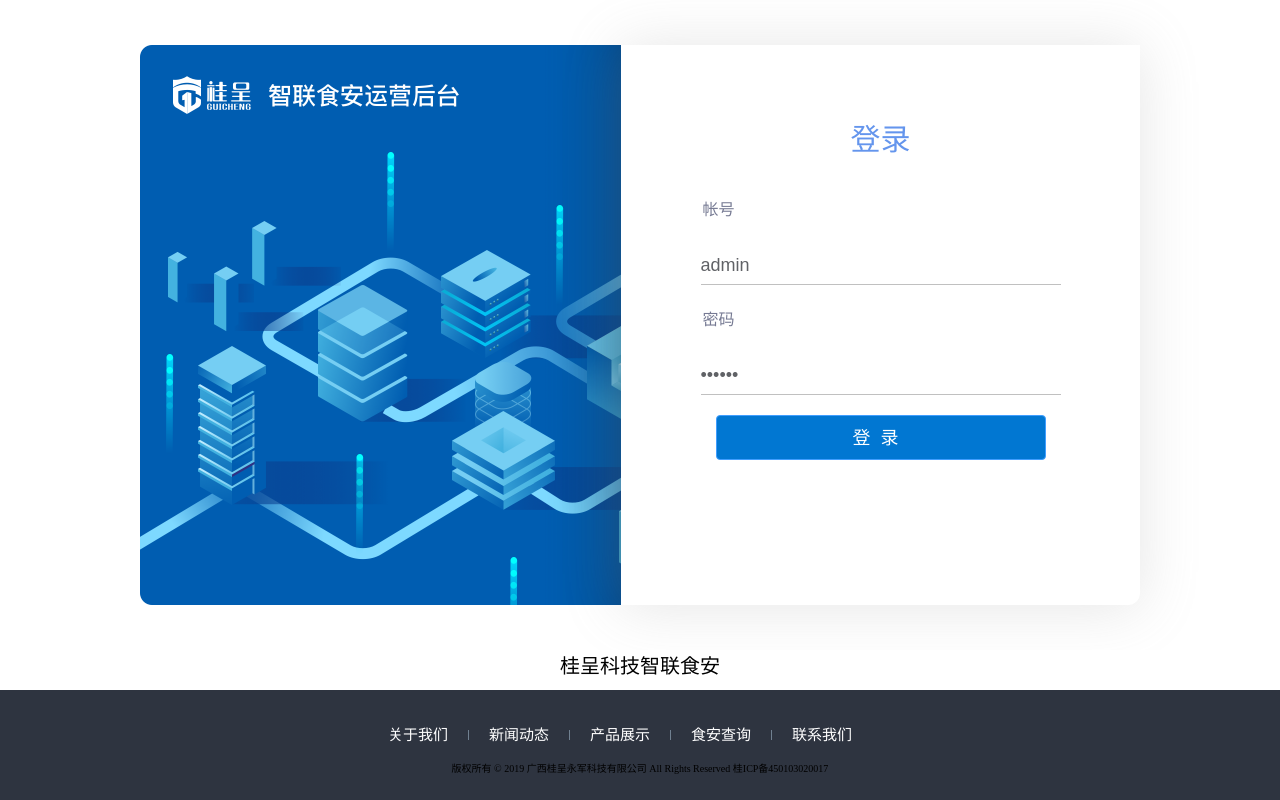
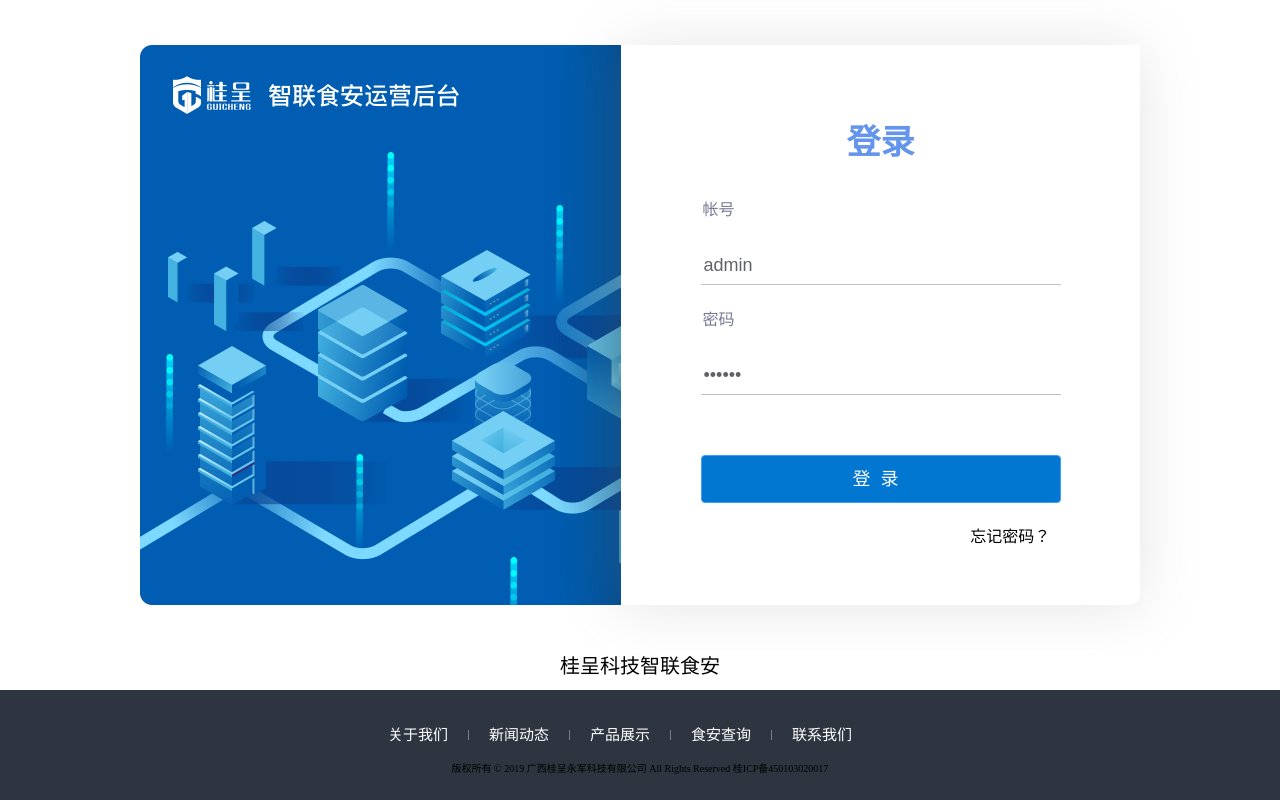
Before and after one commit to fatfat123-web/review, a Vue app: page /#/login in a window 1280 px wide. Built offline with nearby package versions, Linux system fonts and the light colour scheme.

Commit message:
学了async和await，复习了嵌套路由的样式，父路由做了全局样式的参数

```diff
--- a/package.json
+++ b/package.json
@@ -10,7 +10,6 @@
     "axios": "^0.19.2",
     "core-js": "^3.6.5",
     "element-ui": "^2.13.2",
-    "js-md5": "^0.7.3",
     "md5": "^2.2.1",
     "vue": "^2.6.11",
     "vue-router": "^3.2.0",
--- a/src/views/index.vue
+++ b/src/views/index.vue
@@ -37,6 +37,8 @@
 </script>
 
 <style scoped lang="scss">
+.main{
 
+}
 
 </style>
--- a/src/views/login/cut.vue
+++ b/src/views/login/cut.vue
@@ -1,13 +1,69 @@
 <template>
-    <el-main>这里是忘记密码</el-main>
+    <el-main >
+        <el-header  >
+        忘记密码
+        </el-header>
+            <el-form ref="form" :model="param" label-width="180px"   >
+
+                <el-input v-model="param.mobile" placeholder="帐号"></el-input>
+                <div style="display: flex" >
+                <el-input  v-model="params.randstr" stype="password" placeholder="验证码"></el-input>
+                <el-button @click="send" type="primary" style="position: absolute;text-align: center;margin:5px 0 0 320px">
+                    发送验证码</el-button>
+                </div>
+                <el-input v-model="param.smsCaptcha" type="password" placeholder="请输入8位数新密码"></el-input>
+                <el-input v-model="param.smsCaptcha" type="password" placeholder="确认密码"></el-input>
+
+            </el-form>
+        <el-button type="primary" class="but1" @click="">确定</el-button>
+        <span class="fon1" @click="$router.push('/login')">去登录</span>
+    </el-main>
 </template>
 
 <script>
     export default {
-        name: "cut"
+        name: "cut",
+        data(){
+            return{
+                param: {
+                    mobile: '',
+                    username: '',
+                    smsCaptcha: '',
+                },
+                params: {
+
+                    randstr: '',
+
+                },
+            }
+
+
+        },
+        created() {
+        },
+        methods:{
+            send(){
+
+            }
+        }
     }
-</script>t
+</script>
 
-<style scoped>
+<style scoped lang="scss">
+.el-main{
 
+    .el-form{
+        margin: 0;
+        text-align: center;
+        /deep/  input{
+            margin: 10px 0;
+            height: 55px;
+            font-size: 20px;
+            line-height: 40px;
+
+        }
+
+    }
+
+}
 </style>
--- a/src/views/login/index.vue
+++ b/src/views/login/index.vue
@@ -4,11 +4,9 @@
 
             <div style="display: flex;">
                 <div class="bg">
-
                 </div>
-                <!--content内容的意思-->
                 <div class="content">
-                    <router-view style="padding:70px 0"/>
+                    <router-view style="padding:40px 0"/>
                 </div>
             </div>
         </el-main>
@@ -18,9 +16,9 @@
             <div class="hyperlink">
                 <a style="" v-for="(aa, index) in hyperlink" :href="aa.URL" :key="index" :class="index===4?'aaa':''">
                     {{aa.title}}</a>
-
             </div>
-            <div style="height: 40px;text-align: center;display: block;font-size: 0.1rem">版权所有 © 2019 广西桂呈永军科技有限公司 All Rights Reserved 桂ICP备450103020017</div>
+            <div style="height: 40px;text-align: center;display: block;font-size: 0.1rem">
+                版权所有 © 2019 广西桂呈永军科技有限公司 All Rights Reserved 桂ICP备450103020017</div>
             </div>
         </el-footer>
     </el-container>
@@ -66,6 +64,9 @@
 </script>
 
 <style scoped lang="scss">
+    .test{
+        font-size: 90px;
+    }
     .el-container {
         font-size:20px;
         width: 100vw;
@@ -91,7 +92,6 @@
             justify-content: center;
             align-items: center;
             width: 100%;
-            padding: 70px 0;
 
             .hyperlink {
              margin-top: 20px;
@@ -121,21 +121,12 @@
                     height: 10px;
                 }
                 }
-
-
         }
-    }
-
-    .main {
-
-
     }
 
     .aaa:after {
         border-right: none !important;
-
     }
-
     .content {
         width: 519px;
         height: 560px;
@@ -143,12 +134,41 @@
         background: white;
         -webkit-box-shadow: 0 2px 59px 0 rgba(145, 145, 145, 0.24);
         box-shadow: 0 2px 59px 0 rgba(145, 145, 145, 0.24);
-
     }
 
     /deep/ .el-input {
         input {
             border: none;
+            border-bottom: 1px silver solid;
+            border-radius: 0;
+            width: 360px;
+            padding-left: 3px;
         }
     }
+    /deep/ .but1 {
+        letter-spacing: 10px;
+        width: 360px;
+        height: 48px;
+        font-size: 18px;
+        margin-top: 15px;
+        background: #0177d2;
+    }
+    /deep/ .but1:hover{
+        background: cornflowerblue;
+    }
+    /deep/  .fon1 {
+        margin: 20px 0 0 50%;
+        font-size: 16px;
+    }
+    /deep/.el-header {
+        font-size: 34px;
+        color: cornflowerblue;
+        font-weight:600
+    }
+    /deep/ label {
+        color: rgba(118, 122, 147, 1);
+        font-size: 16px;
+        float: none;
+
+    }
 </style>
--- a/src/views/login/login.vue
+++ b/src/views/login/login.vue
@@ -1,19 +1,20 @@
 <template>
 
-        <el-main style="display: flex">
+    <el-main style="display: flex;">
 
-         <el-header style="font-size: 30px;color: cornflowerblue">
+        <el-header style="margin-top: 30px">
             登录
         </el-header>
-            <el-form ref="form" :model="form" label-width="180px"   >
-                <el-form-item  label="帐号" > </el-form-item>
-                <el-input v-model="form.username" style=""></el-input>
+        <el-form ref="form" :model="form" label-width="180px" class="formLogin">
+            <el-form-item class="formItem" label="帐号"></el-form-item>
+            <el-input class="formInput" v-model="form.username" style=""></el-input>
 
-                <el-form-item label="密码" > </el-form-item>
-                <el-input v-model="form.loginPassword" type="password"></el-input>
+            <el-form-item class="formItem" label="密码"></el-form-item>
+            <el-input class="formInput" v-model="form.loginPassword" type="password"></el-input>
 
         </el-form>
-            <el-button type="primary" @click="login">登录</el-button>
+        <el-button type="primary" @click="login" class="but1" style="margin-top: 60px">登录</el-button>
+        <span class="fon1" @click="$router.push('/cut')">忘记密码？</span>
     </el-main>
 
 
@@ -23,6 +24,7 @@
     import {mapState} from 'vuex'
     import md5 from 'md5'
     import UseraccountServiceApi from '@/api/UseraccountServiceApi'
+
     export default {
         name: "login",
         data() {
@@ -38,28 +40,28 @@
         },
         mounted() {
         },
-        computed:{
+        computed: {
 
             ...mapState([''])
         },
         methods: {
-            login(){
+            async login() {
+
                 let form = JSON.parse(JSON.stringify(this.form));
                 const timestamp = new Date().getTime();
                 form.timestamp = timestamp;
                 form.loginPassword = md5(`${form.username}${md5(md5(`${form.username}${form.loginPassword}`))}${timestamp}`);
-
-                UseraccountServiceApi.user_account.login(form)
-                    //这里是写好在api文档里的UseraccountServiceApi
-                    .then(res => {
+                // 如果不需要处理错误的信息 可以不用try和catch
+                try {
+                    const res = await UseraccountServiceApi.user_account.login(form)
                     console.log(res);
                     //从这里获得token后用commit的方法发送给vuex
                     this.$store.commit('SET_TOKEN', res.accessToken);
                     this.$router.push('/index');
-                    })
-                    .catch(err => {
+                } catch (err) {
+
                     console.log(err)
-                    })
+                }
 
             },
         }
@@ -67,44 +69,22 @@
 </script>
 
 <style scoped lang="scss">
-.el-main{
-    /deep/.el-button{
-        letter-spacing:10px;
-        width: 330px;
-        height: 45px;
-        font-size: 18px;
-        margin-top: 20px;
-        background: #0177d2;
+    .el-main {
 
-    }
-    .el-form {
+        .formLogin {
             margin: 0;
 
-    /deep/ .el-form-item {
-
+            .formItem {
                 margin: 15px 0;
                 padding: 0 2px;
-    }
-
-    /deep/ .el-form-item__label {
-        color: rgba(118, 122, 147, 1);
-        font-size: 16px;
-        float: none;
-        line-height: 40px;
 
             }
 
-    /deep/ .el-input {
-        input {
+            /deep/ input {
                 font-size: 18px;
                 height: 40px;
-            border: none;
-            padding: 0;
-            border-bottom: 1px silver solid;
-            width: 360px;
                 border-radius: 0;
             }
         }
     }
-}
 </style>
```
Also changed, not shown: 1 other file (tests, documents, lock files or other folders). Lines whose indentation alone changed are shown as unchanged.
